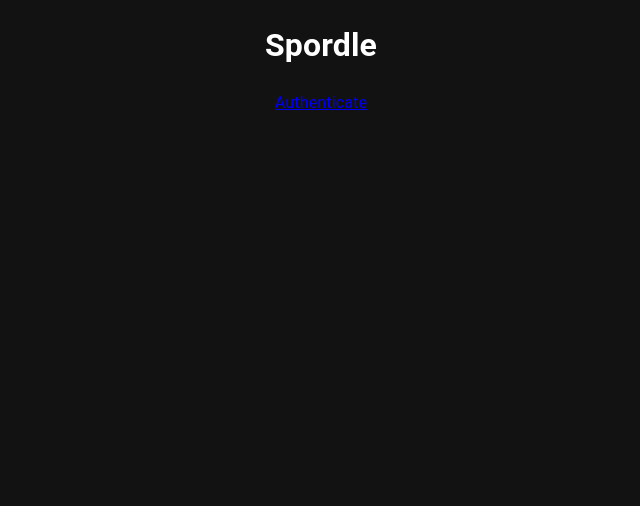
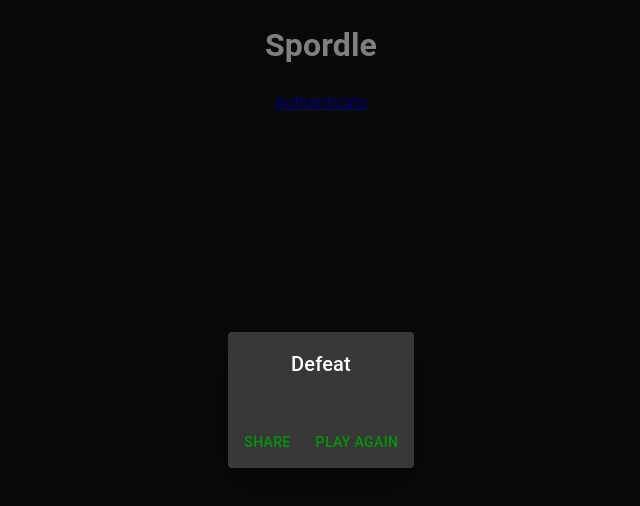
Before and after one commit to MrKren/spordle, a React (Create React App) app: page / in a window 1280 px wide. Shown: the top 506 px of the page, without its empty margins (319-959 px from the left). Built offline with nearby package versions, Linux system fonts and the light colour scheme.

Commit message:
Create ResultsPanel component

```diff
--- a/src/App/App.tsx
+++ b/src/App/App.tsx
@@ -5,6 +5,7 @@ import Selector from "../Components/Selector";
 import { Playlist, Song, Token, Tracklist } from "../Components/types";
 import GuessPanel from "../Components/GuessPanel";
 import AudioControls from "../Components/AudioControls";
+import ResultsPanel from "../Components/ResultsPanel";
 
 const theme = createTheme({
   palette: {
@@ -51,6 +52,7 @@ function App() {
   const [success, setSuccess] = useState(false);
   const [guessNum, setGuessNum] = useState(-1);
   const playlistSet = Object.keys(playlist).length !== 0;
+  const gameOver = guessNum === 5 || success;
 
   useEffect(() => {
     if (playlistSet) {
@@ -95,6 +97,9 @@ function App() {
         {authenticated && playlistSet && (
           <AudioControls song={song} guessNum={guessNum} />
         )}
+        {true && (
+          <ResultsPanel song={song} guessNum={guessNum} success={success} />
+        )}
       </Container>
     </ThemeProvider>
   );
--- /dev/null
+++ b/src/Components/ResultsPanel/ResultsPanel.tsx
@@ -0,0 +1,30 @@
+import {
+  Box,
+  Button,
+  Dialog,
+  DialogActions,
+  DialogContent,
+  DialogContentText,
+  DialogTitle,
+} from "@mui/material";
+import React, { VFC } from "react";
+import { ResultsPanelProps } from "../types";
+
+const ResultsPanel: VFC<ResultsPanelProps> = ({ song, guessNum, success }) => {
+  return (
+    <Dialog open={true}>
+      <Box sx={{ textAlign: "center" }}>
+        <DialogTitle>{success ? "Victory" : "Defeat"}</DialogTitle>
+        <DialogContent>
+          <DialogContentText></DialogContentText>
+        </DialogContent>
+        <DialogActions>
+          <Button>Share</Button>
+          <Button>Play Again</Button>
+        </DialogActions>
+      </Box>
+    </Dialog>
+  );
+};
+
+export default ResultsPanel;
--- /dev/null
+++ b/src/Components/ResultsPanel/index.ts
@@ -0,0 +1,3 @@
+import ResultsPanel from "./ResultsPanel";
+
+export default ResultsPanel;
--- a/src/Components/types.ts
+++ b/src/Components/types.ts
@@ -31,6 +31,12 @@ export type AudioControlsProps = {
   guessNum: number;
 };
 
+export type ResultsPanelProps = {
+  song: Song;
+  guessNum: number;
+  success: boolean;
+};
+
 // Playlist Object
 
 export type Artists = {
```
